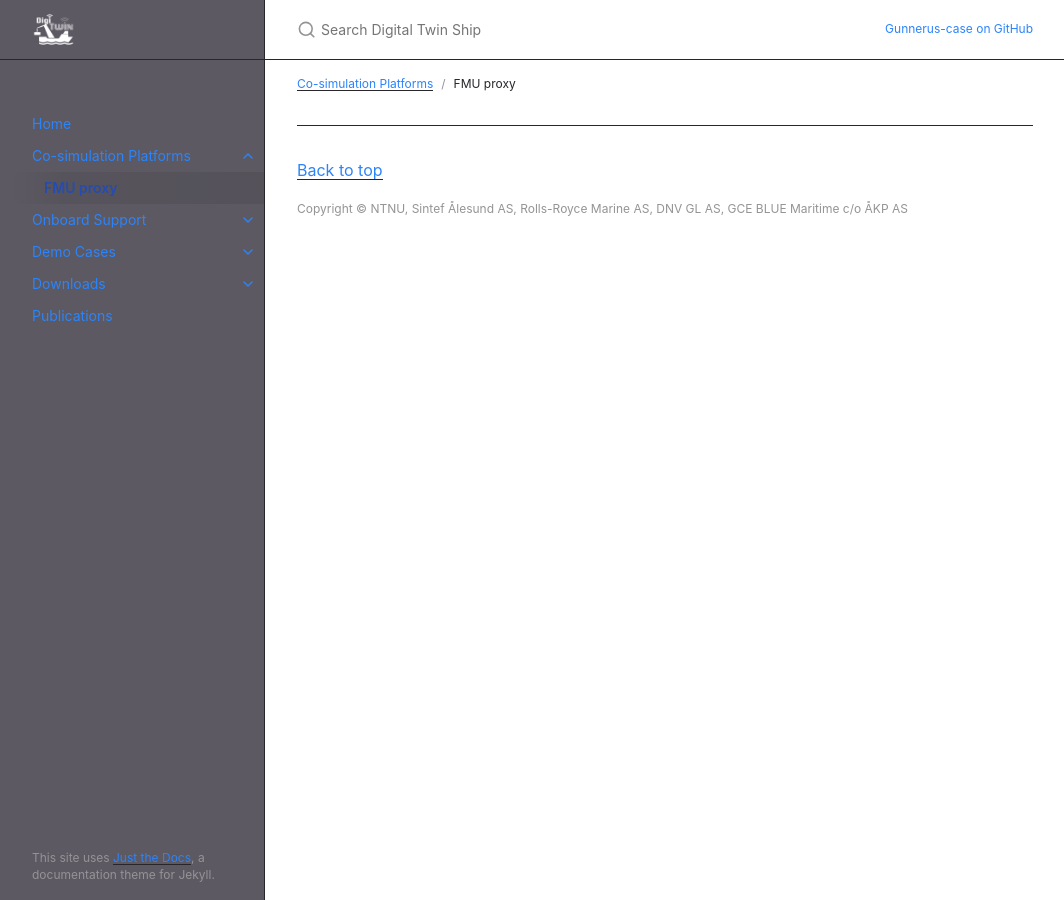
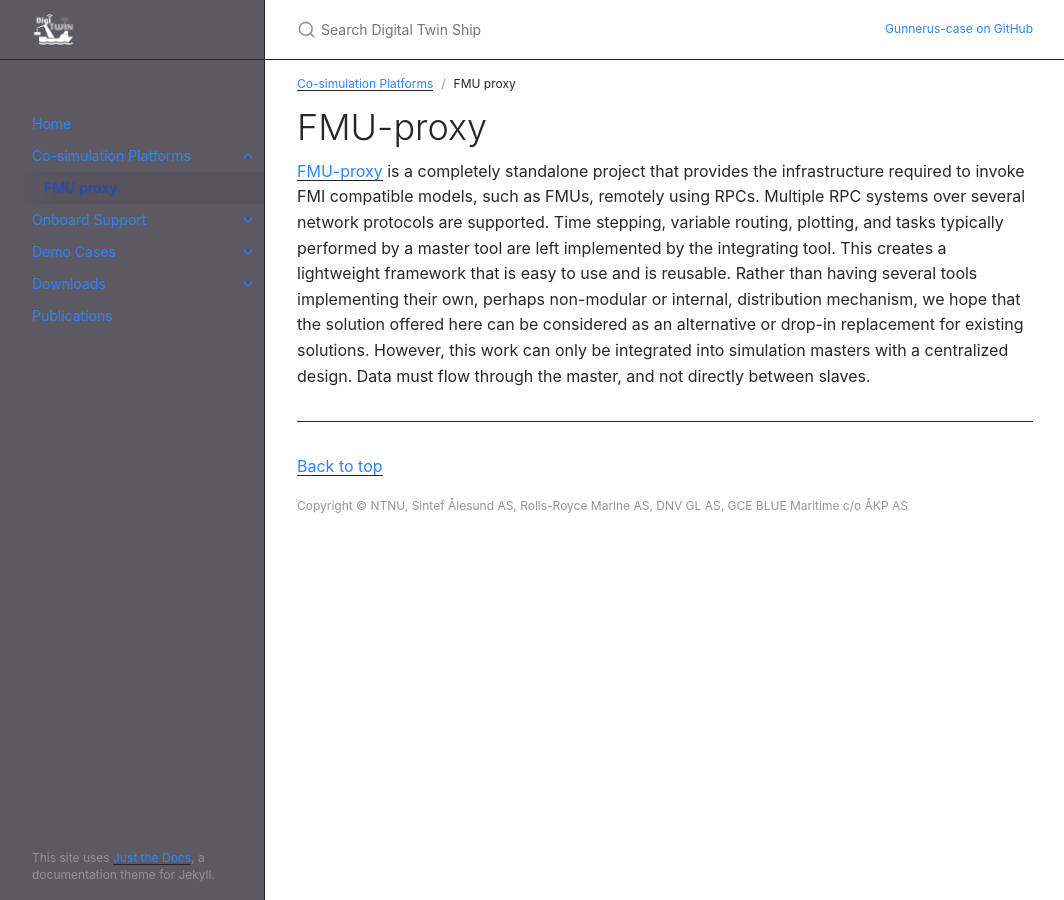
Before and after one commit to gunnerus-case/gunnerus-case.github.io, a Jekyll site: the page built from docs/fmuproxy.md, in a window 1280 px wide. Shown: the whole page, without its empty margins (107-1171 px from the left). Built offline with Jekyll 4.4.1, drawn with Linux system fonts in a browser that asks for light colours.

Commit message:
populate fmuproxy.md

```diff
--- a/docs/fmuproxy.md
+++ b/docs/fmuproxy.md
@@ -6,3 +6,20 @@ permalink: docs/fmuproxy
 has_toc: false
 parent: Co-simulation Platforms
 ---
+
+# FMU-proxy
+
+[FMU-proxy](https://github.com/NTNU-IHB/FMU-proxy) is a completely standalone project that provides the
+infrastructure required to invoke FMI compatible models,
+such as FMUs, remotely using RPCs. Multiple RPC systems
+over several network protocols are supported. Time stepping,
+variable routing, plotting, and tasks typically performed by a
+master tool are left implemented by the integrating tool. This
+creates a lightweight framework that is easy to use and is reusable.
+Rather than having several tools implementing their own,
+perhaps non-modular or internal, distribution mechanism,
+we hope that the solution offered here can be considered as
+an alternative or drop-in replacement for existing solutions.
+However, this work can only be integrated into simulation
+masters with a centralized design. Data must flow through
+the master, and not directly between slaves.
```
